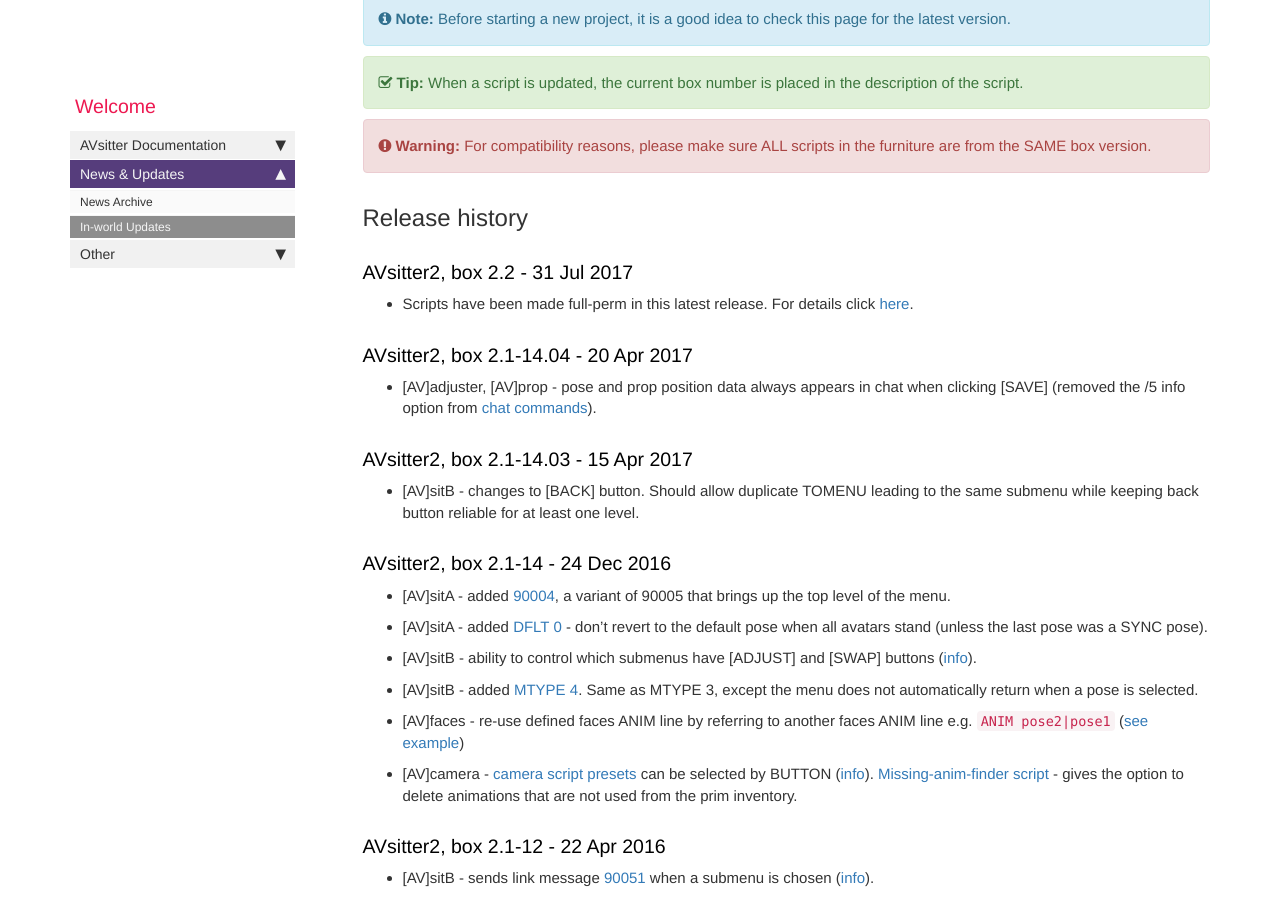
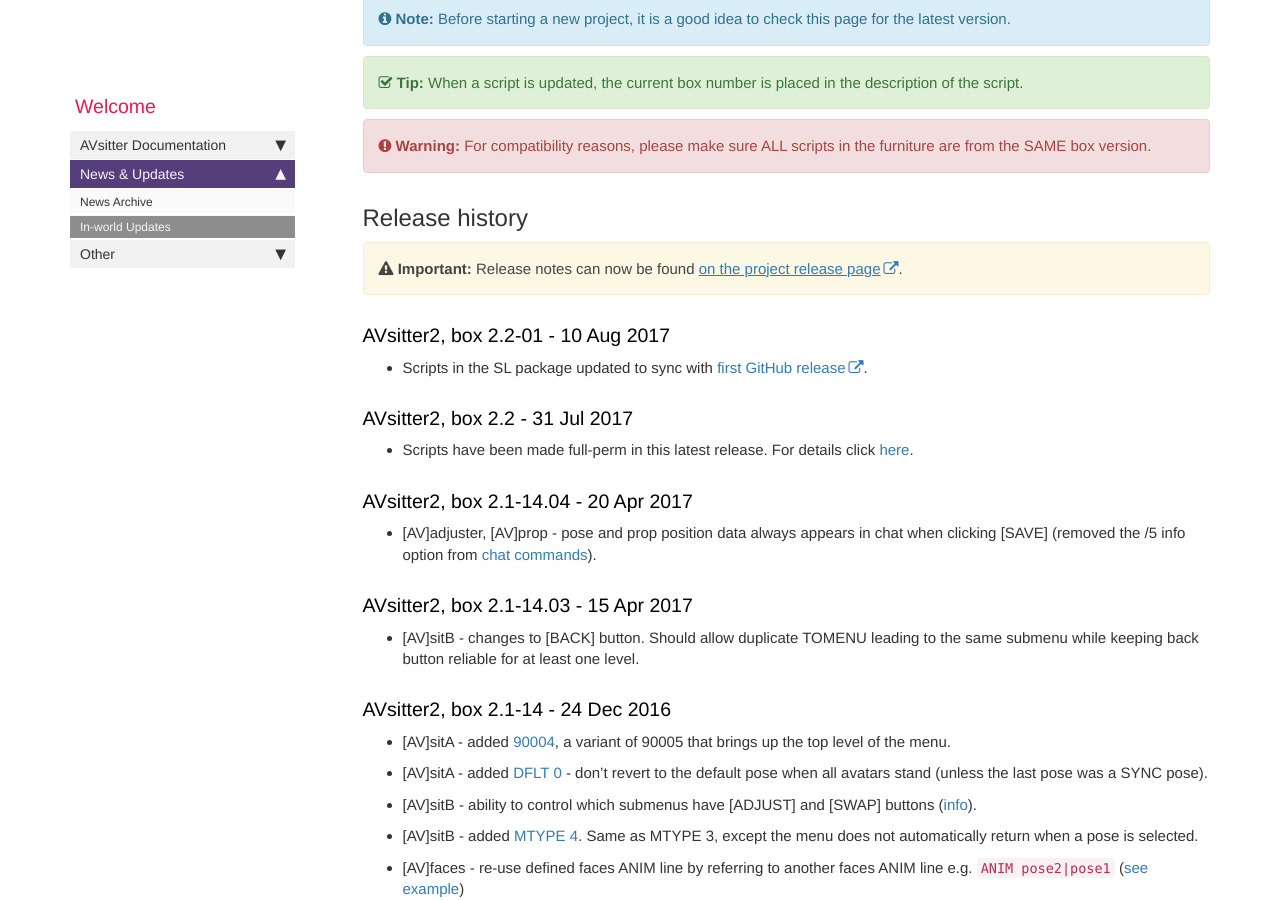
Before and after one commit to AVsitter/avsitter.github.io, a Jekyll site: the page built from pages/home/updates.md, in a window 1280 px wide and 900 px high, scrolled down 365 px. Built offline with Jekyll 4.4.1, drawn with Linux system fonts in a browser that asks for light colours; nearby versions of some CDN libraries; comment, search, counter and statistics services are not loaded.

Commit message:
add 2.2-01 and link to github releases

```diff
--- a/pages/home/updates.md
+++ b/pages/home/updates.md
@@ -21,6 +21,11 @@ If you have purchased AVsitter in Second Life, please collect the latest package
 {% include warning.html content="For compatibility reasons, please make sure ALL scripts in the furniture are from the SAME box version." %}
 
 ## Release history
+
+{% include important.html content="Release notes can now be found <a href='https://github.com/AVsitter/AVsitter/releases'>on the project release page</a>." %}
+
+### AVsitter2, box 2.2-01 - 10 Aug 2017
+- Scripts in the SL package updated to sync with <a href="https://github.com/AVsitter/AVsitter/releases/tag/2.2-01">first GitHub release</a>.
 
 ### AVsitter2, box 2.2 - 31 Jul 2017
 - Scripts have been made full-perm in this latest release. For details click <a href="/news-2017-07-31.html">here</a>.
```
